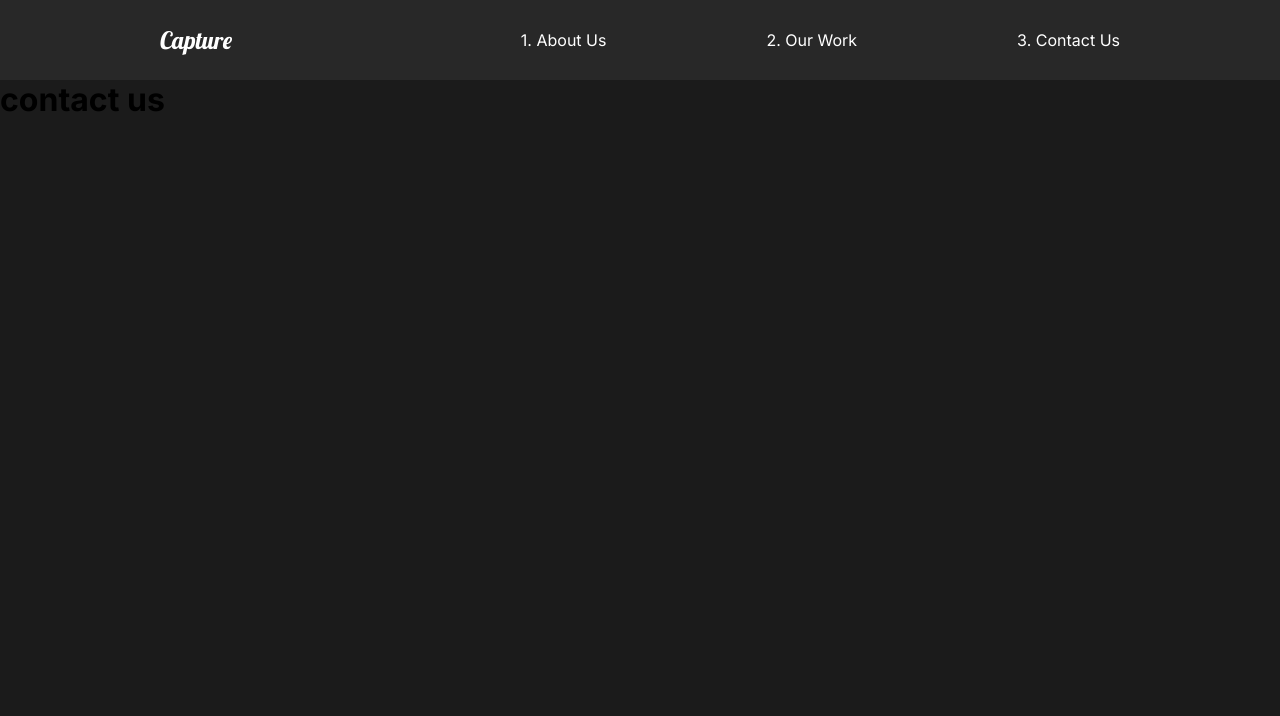
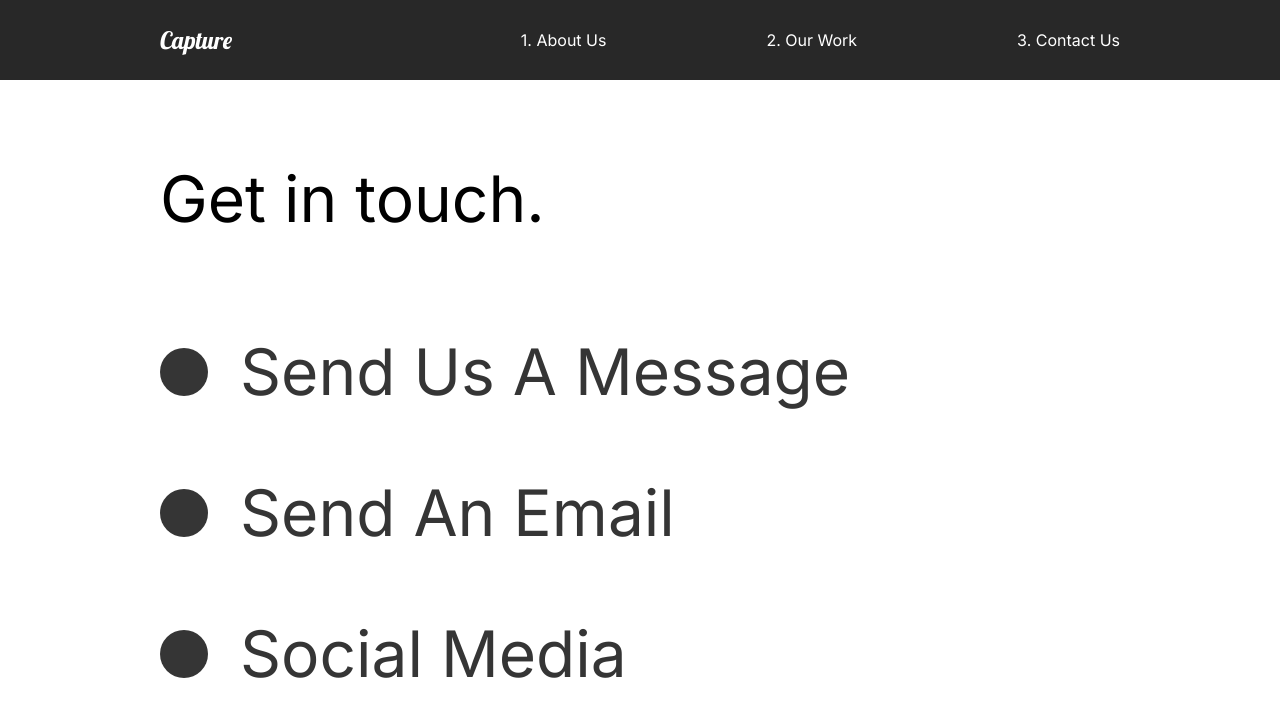
Before and after one commit to KevinGage/ReactDesigns, a React (Create React App) app in the folder animated-website/: page /contact in a window 1280 px wide. Shown: the top 716 px of the page. Built offline with nearby package versions, Linux system fonts and the light colour scheme.

Commit message:
styled and animated contactus page

```diff
--- a/animated-website/src/pages/ContactUs.js
+++ b/animated-website/src/pages/ContactUs.js
@@ -1,17 +1,73 @@
 import { motion } from "framer-motion";
-import { pageAnimation } from "../animation";
+import { pageAnimation, titleAnim } from "../animation";
+import styled from "styled-components";
 
 const ContactUs = () => {
   return (
-    <motion.div
+    <SyledContact
       variants={pageAnimation}
       initial="hidden"
       animate="show"
       exit="exit"
     >
-      <h1>contact us</h1>
-    </motion.div>
+      <StyledTitle>
+        <StyledHide>
+          <motion.h2 variants={titleAnim}>Get in touch.</motion.h2>
+        </StyledHide>
+      </StyledTitle>
+      <div>
+        <StyledHide>
+          <StlyedSocial variants={titleAnim}>
+            <StyledCircle />
+            <h2>Send Us A Message</h2>
+          </StlyedSocial>
+        </StyledHide>
+        <StyledHide>
+          <StlyedSocial variants={titleAnim}>
+            <StyledCircle />
+            <h2>Send An Email</h2>
+          </StlyedSocial>
+        </StyledHide>
+        <StyledHide>
+          <StlyedSocial variants={titleAnim}>
+            <StyledCircle />
+            <h2>Social Media</h2>
+          </StlyedSocial>
+        </StyledHide>
+      </div>
+    </SyledContact>
   );
 };
 
+const SyledContact = styled(motion.div)`
+  padding: 5rem 10rem;
+  color: #353535;
+  background: #fff;
+  min-height: 90vh;
+`;
+
+const StyledTitle = styled.div`
+  margin-bottom: 4rem;
+  color: black;
+`;
+
+const StyledHide = styled.div`
+  overflow: hidden;
+`;
+
+const StyledCircle = styled.div`
+  border-radius: 50%;
+  width: 3rem;
+  height: 3rem;
+  background: #353535;
+`;
+
+const StlyedSocial = styled(motion.div)`
+  display: flex;
+  align-items: center;
+  h2 {
+    margin: 2rem;
+  }
+`;
+
 export default ContactUs;
```
